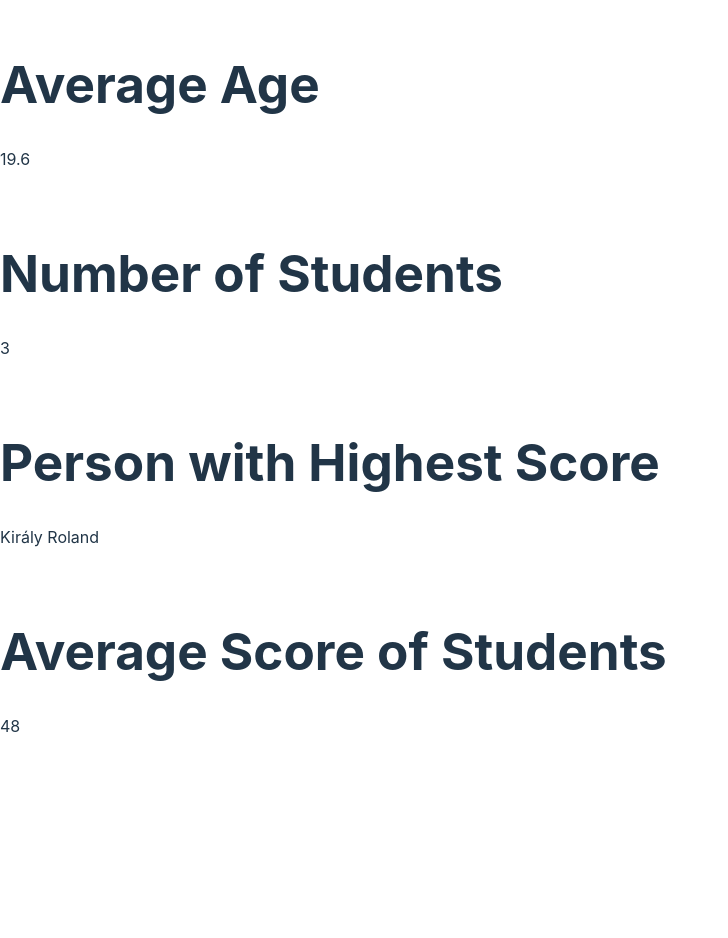
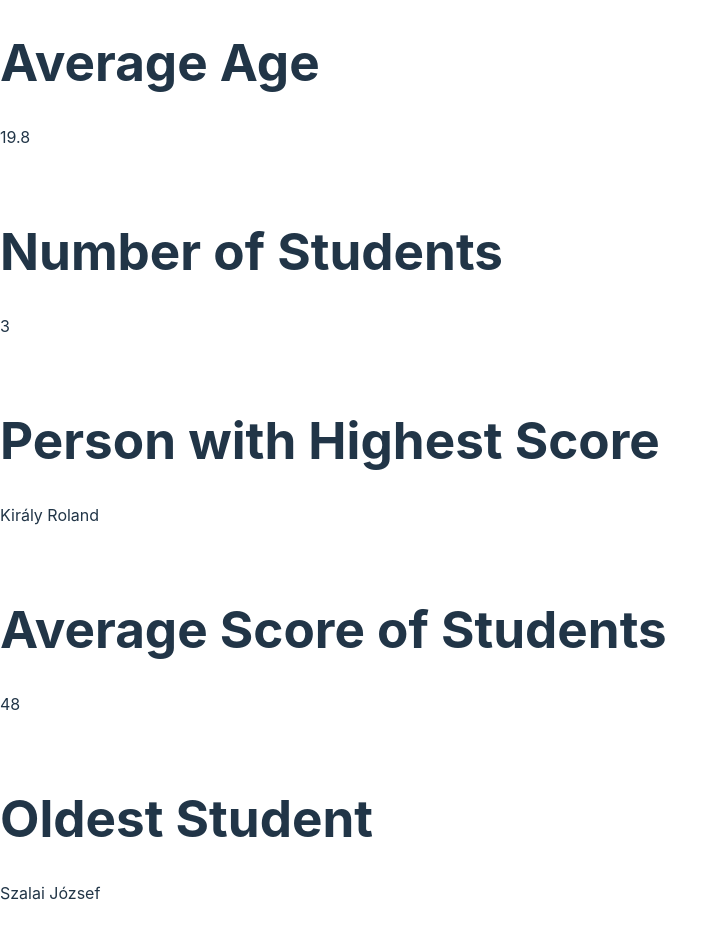
Before and after one commit to krisztianavi/avikrisztian-person-typescript, a React (Vite) app in the folder PeopleProject/: page / in a window 1280 px wide. Shown: the top 938 px of the page, without its empty margins (0-728 px from the left). Before the commit the page ends 800 px from the top, so only its background shows below. Built offline with nearby package versions, Linux system fonts and the light colour scheme.

Commit message:
Done working on Oldest Student.

```diff
--- a/PeopleProject/src/App.tsx
+++ b/PeopleProject/src/App.tsx
@@ -5,7 +5,7 @@ const people: Person[] = [
   {
     id: 1,
     name: "Szalai József",
-    age: 18,
+    age: 19,
     isStudent: true,
     score: 65
   },
@@ -36,7 +36,7 @@ const people: Person[] = [
 
   {
     id: 5,
-    name: "",
+    name: "Kengyel Ferenc",
     age: 12,
     isStudent: true,
     score: 26
@@ -47,6 +47,7 @@ const stats = new PersonStatistics(people);
 
 const App: React.FC = () => {
   const personWithHighestScore = stats.GetPersonWithHighestScore();
+  const oldestStudent = stats.GetOldestStudent();
 
   return (
     <div>
@@ -66,6 +67,9 @@ const App: React.FC = () => {
         <p>{stats.GetAverageScoreOfStudents()}</p>
       <br />
 
+      <h1>Oldest Student</h1>
+        {oldestStudent && (<p>{oldestStudent.name}</p>)}
+      <br />
     </div>
   );
 }
--- a/PeopleProject/src/Interface + Stats/PersonStatistics.ts
+++ b/PeopleProject/src/Interface + Stats/PersonStatistics.ts
@@ -41,4 +41,10 @@ export class PersonStatistics {
         return validStudentsCount > 0 ? totalScore / validStudentsCount : 0;
     }
 
+    public GetOldestStudent(): Person | null {
+        const validStudents = this.lpeople.filter(person => person.isStudent && person.age !== null);
+        if (validStudents.length === 0) return null;
+        return validStudents.reduce((oldest, student) => student.age > oldest.age ? student : oldest);
+    }
+
 }
```
